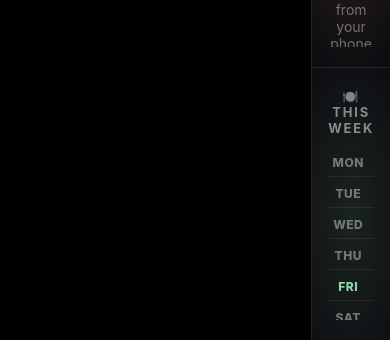
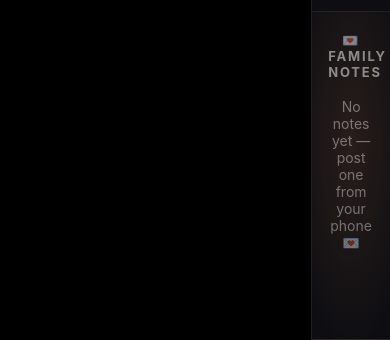
Before and after one commit to sdash-usfca/family-calendar, a Flask app: page /gallery in a window 390 px wide. Shown: the part 609-949 px from the top of the page. Run offline with Flask 2, Linux system fonts and the light colour scheme; data that the repository does not hold is empty.

Commit message:
Gallery: remove the This Week (meals) rail cell per request
Rail is now just News, YouTube, and Family Notes. The weekly meal plan
is still editable/viewable on the phone at /meals; it's only removed
from the wall display.

Co-Authored-By: Claude Opus 4.8 <noreply@anthropic.com>

```diff
--- a/src/calboard/web/templates/gallery.html
+++ b/src/calboard/web/templates/gallery.html
@@ -110,10 +110,6 @@
         <div class="railhead">💌 Family Notes</div>
         <div class="notelist" id="notelist"><div class="railempty">…</div></div>
       </div>
-      <div class="cell meals">
-        <div class="railhead">🍽️ This Week</div>
-        <div class="meallist" id="meallist"><div class="railempty">…</div></div>
-      </div>
     </div>
   </div>
 
@@ -185,15 +181,6 @@
         : '<div class="railempty">No notes yet — post one from your phone 💌</div>';
     }catch(e){} }
 
-    // ---- This Week's dinners (moved off the Hub) ----
-    const MLBL={mon:'Mon',tue:'Tue',wed:'Wed',thu:'Thu',fri:'Fri',sat:'Sat',sun:'Sun'};
-    async function loadMealsCell(){ try{
-      const d=await fetch('/api/meals',{cache:'no-store'}).then(r=>r.json());
-      const m=d.meals||{}, today=d.today, days=d.days||['mon','tue','wed','thu','fri','sat','sun'];
-      document.getElementById('meallist').innerHTML = days.map(k=>
-        `<div class="mealrow ${k===today?'today':''}"><span class="d">${MLBL[k]||k}</span>`+
-        `<span class="m">${m[k]?esc(m[k]):'—'}</span></div>`).join('');
-    }catch(e){} }
 
     // ---- News headlines (rotating) ----
     let news=[], ni=0; const newsbody=document.getElementById('newsbody');
@@ -212,7 +199,6 @@
     loadYouTube(); setInterval(loadYouTube, 3000);
     loadNews().then(()=>setTimeout(showNews, 300)); setInterval(loadNews, 600000); setInterval(showNews, 30000);
     loadNotesCell(); setInterval(loadNotesCell, 30000);
-    loadMealsCell(); setInterval(loadMealsCell, 300000);
     tickClock(); setInterval(tickClock, 15000);
 
     const MODE_URL={hub:'/',music:'/music',gallery:'/gallery',youtube:'/youtube'};
```
